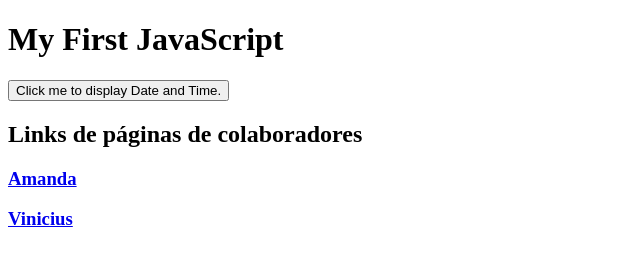
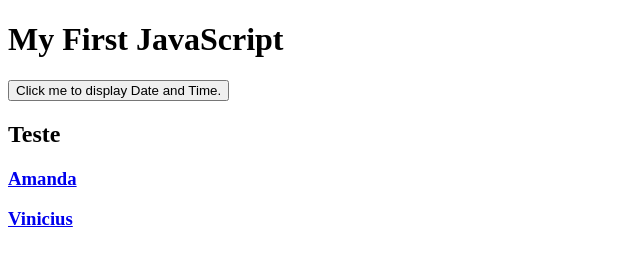
Before and after one commit to larguesa/my-ci-webapp, a plain HTML site: page index.html in a window 1280 px wide. Shown: the whole page, without its empty margins (0-640 px from the left). Drawn offline with Linux system fonts and the light colour scheme.

Commit message:
Update index.html

```diff
--- a/index.html
+++ b/index.html
@@ -9,7 +9,7 @@ onclick="document.getElementById('demo').innerHTML = Date()">
 Click me to display Date and Time.</button>
 <p id="demo"></p>
 
-  <h2>Links de páginas de colaboradores</h2>
+  <h2>Teste</h2>
   <h3><a href="amanda-muniz.html">Amanda</a></h3>
   <h3><a href="vinicius.html">Vinicius</a></h3>
 
```
